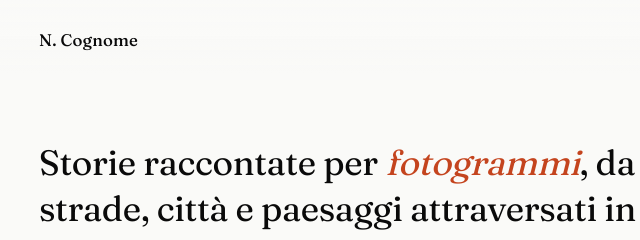
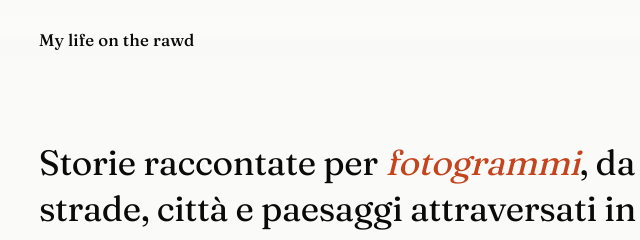
Before and after one commit to HaruoY/mylifeontherawd, a plain HTML site: page index.html in a window 1280 px wide. Shown: the top 240 px of the page, 1-641 px from the left. Drawn offline with Linux system fonts and the light colour scheme.

Commit message:
Imposta il nome del brand nel logo e nel titolo

```diff
--- a/index.html
+++ b/index.html
@@ -3,7 +3,7 @@
 <head>
 <meta charset="UTF-8">
 <meta name="viewport" content="width=device-width, initial-scale=1.0">
-<title>Portfolio — Fotografia</title>
+<title>My life on the rawd — Fotografia di viaggio</title>
 <link rel="preconnect" href="https://fonts.googleapis.com">
 <link rel="preconnect" href="https://fonts.gstatic.com" crossorigin>
 <link href="https://fonts.googleapis.com/css2?family=Fraunces:opsz,wght@9..144,300;9..144,400;9..144,500&family=Inter:wght@400;500&display=swap" rel="stylesheet">
@@ -50,6 +50,8 @@
     font-weight: 500;
     font-size: 1.05rem;
     letter-spacing: 0.01em;
+    white-space: nowrap;
+    flex-shrink: 0;
   }
 
   nav {
@@ -206,6 +208,7 @@
   /* ---------- RESPONSIVE ---------- */
   @media (max-width: 860px) {
     header { padding: 20px 22px; }
+    .logo { font-size: 0.85rem; }
     nav { gap: 16px; font-size: 0.7rem; }
     .intro { padding: 110px 22px 32px; }
     .gallery { grid-template-columns: repeat(2, 1fr); }
@@ -232,7 +235,7 @@
 <body>
 
 <header>
-  <div class="logo">N. Cognome</div>
+  <div class="logo">My life on the rawd</div>
   <nav id="filters">
     <button class="active" data-filter="all">Tutti</button>
     <button data-filter="reportage">Reportage</button>
```
